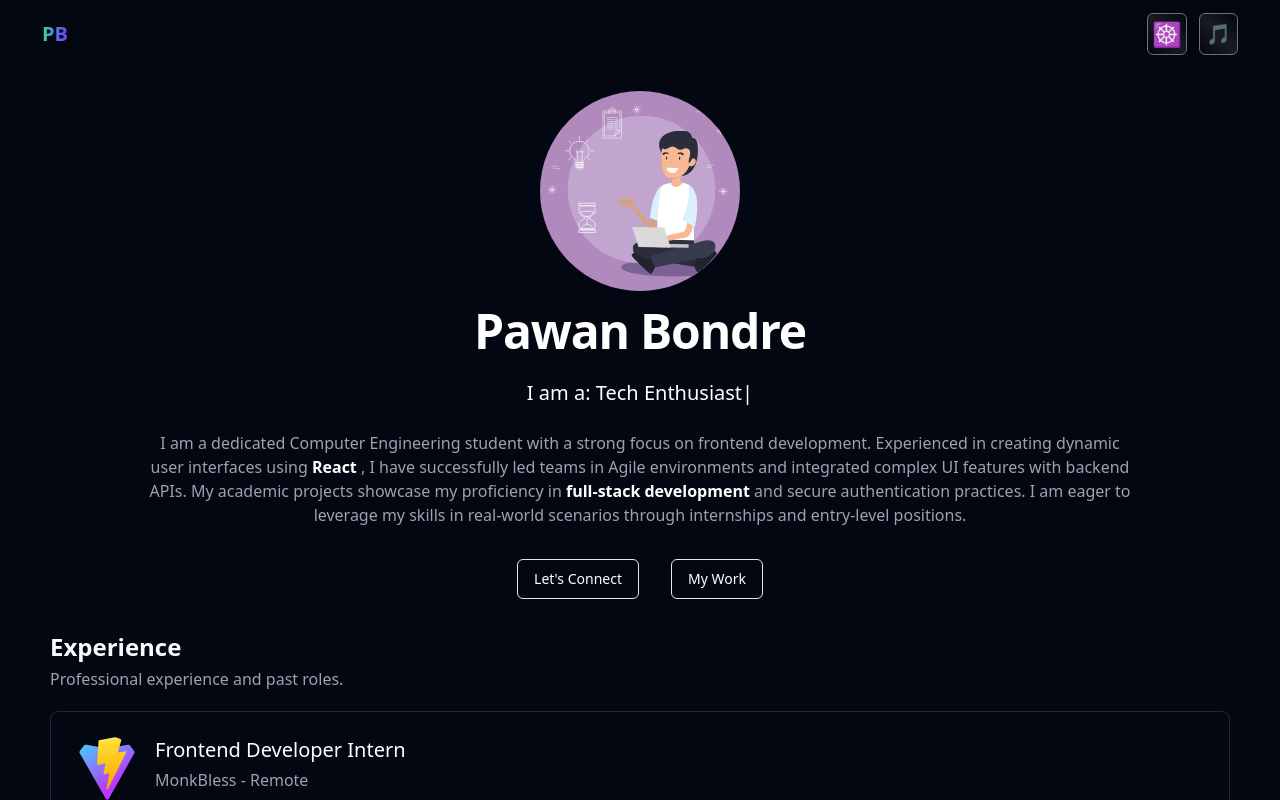
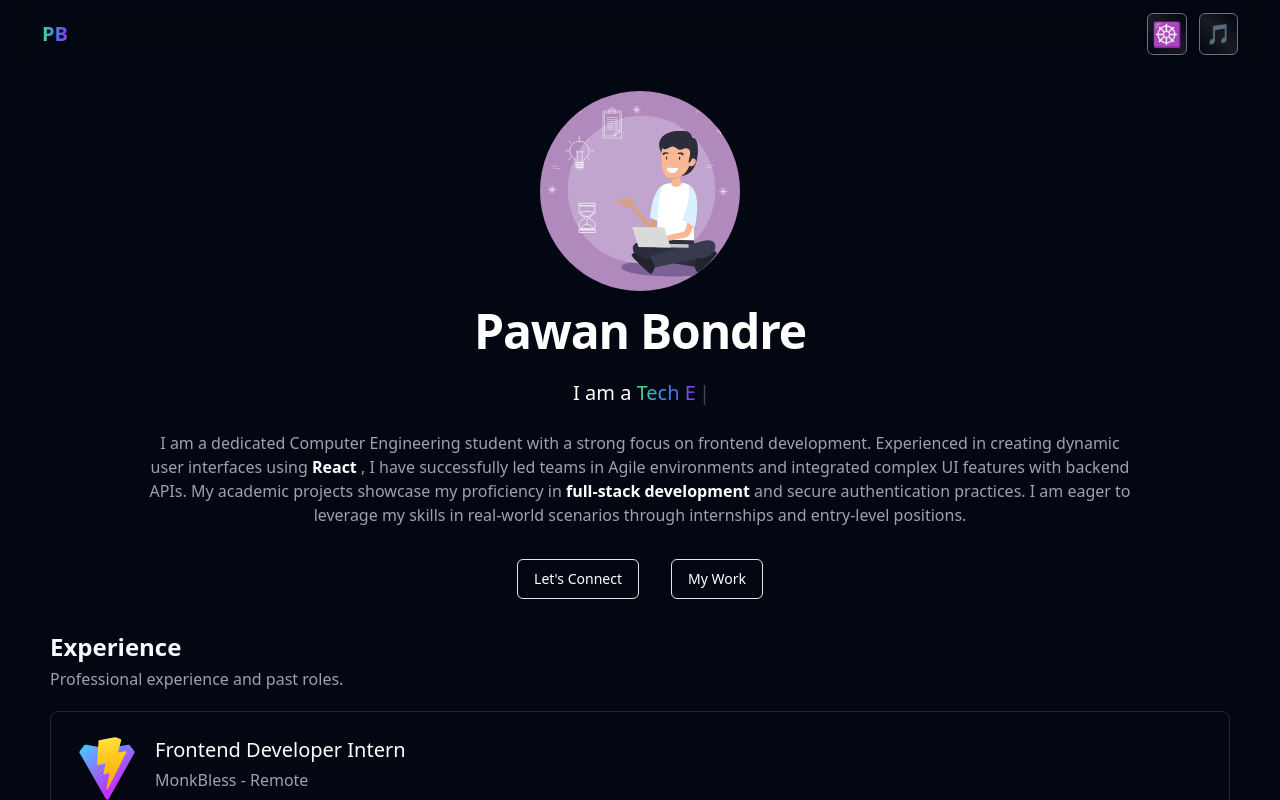
Before and after one commit to pawanbondre67/pawanbondre, a React (Vite) app: page / in a window 1280 px wide. Shown: the top 800 px of the page. Built offline with nearby package versions, Linux system fonts and the light colour scheme.

Commit message:
hero modified

```diff
--- a/src/components/hero/Hero.tsx
+++ b/src/components/hero/Hero.tsx
@@ -7,11 +7,25 @@ import Services from "../Services/Services"
 import Contact  from "../contact/Contact"
 // import Projects from "../Projects/Projects"
 import { useNavigate } from "react-router-dom"
-
+import {  Cursor, useTypewriter } from 'react-simple-typewriter'
 
 function Hero() {
 
   const navigate = useNavigate();
+const [text] = useTypewriter({
+    words: [
+      'Frontend Developer',
+      'Tech Enthusiast',
+      'Full Stack Developer',
+      'learner',
+      'Computer Science Student',
+    ],
+    loop: true,
+    typeSpeed: 120,
+    deleteSpeed: 80,
+
+  });
+
 
   const handleViewProjects = () => {
     navigate(`/projects`);
@@ -24,20 +38,13 @@ function Hero() {
             Pawan Bondre
         </h1>
 
-          {/* <div className="py-2 font-medium text-xl">
-            I am a {''}
-             <span>{text}</span>
-            <span className="text-white" aria-hidden="true">
-          <Cursor/> </span>
-
-          </div> */}
-
-          <div className="py-2 font-medium text-xl">
-            I am a: <span>Tech Enthusiast</span>
-            <span className="typed-cursor typed-cursor--blink" aria-hidden="true">
-            |</span>
-
-          </div>
+        <div className="py-2 font-medium text-xl">
+  <span>
+    I am a{' '}
+    <span className="bg-gradient-to-r from-green-400 via-blue-500 to-purple-600 bg-clip-text text-transparent">{text}</span>
+    <span><Cursor/></span>
+  </span>
+</div>
 
             <p className=" text-base text-gray-400 px-5 lg:max-w-screen-lg lg:mx-auto">I am a dedicated Computer Engineering student with a strong focus on frontend development. Experienced in creating dynamic user interfaces using <span className="font-bold text-white"> React </span>, I have successfully led teams in Agile environments and integrated complex UI features with backend APIs. My academic projects showcase my proficiency in <span className="font-bold text-white">full-stack development </span> and secure authentication practices. I am eager to leverage my skills in real-world scenarios through internships and entry-level positions.
                 </p>
```
